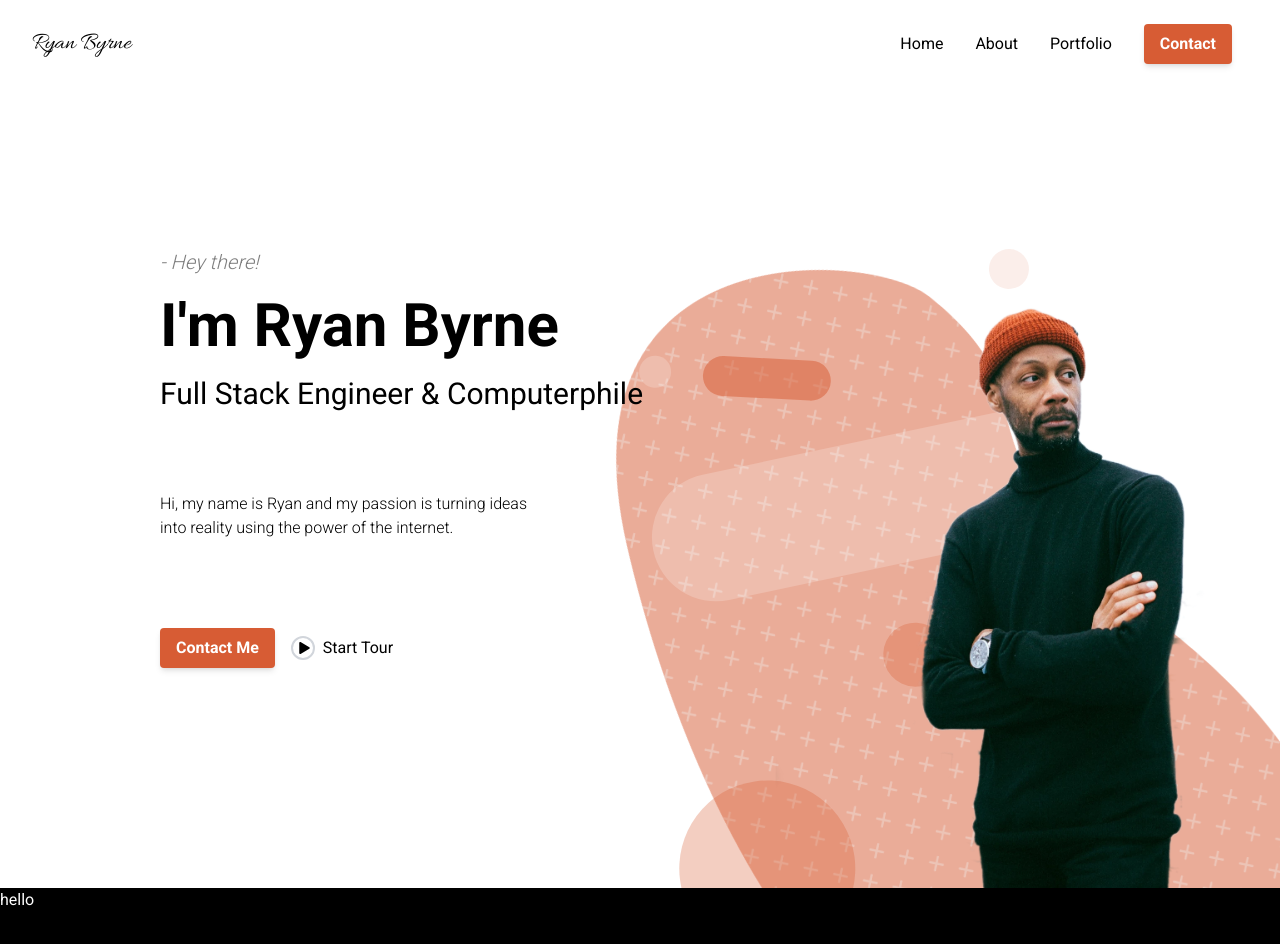
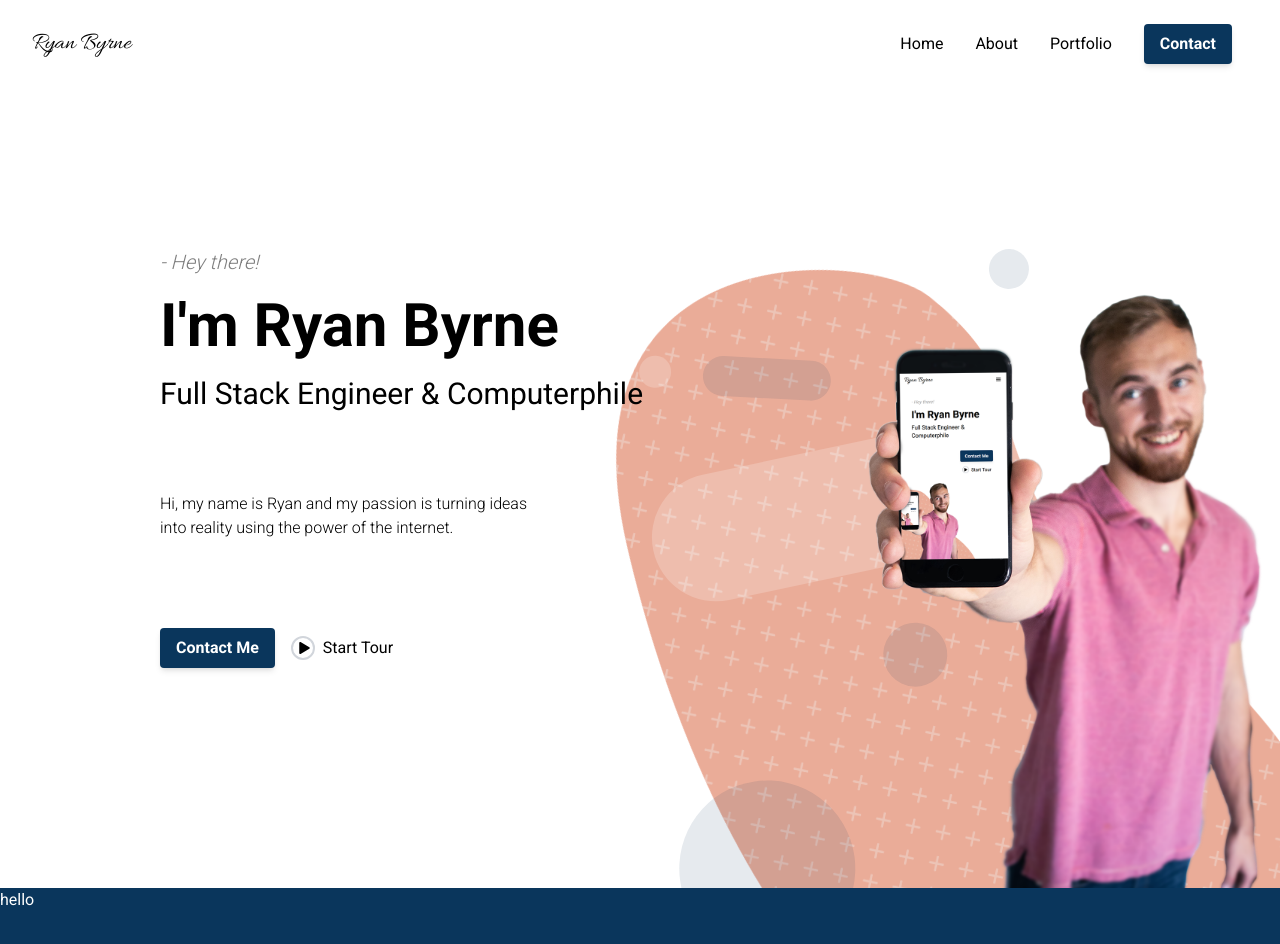
Before and after one commit to ryanbyrne30/resume, a Next.js app in the folder resume/: page / in a window 1280 px wide. Shown: the top 944 px of the page. Built offline with nearby package versions, Linux system fonts and the light colour scheme.

Commit message:
Custom Hero image

```diff
--- a/resume/src/components/Hero.tsx
+++ b/resume/src/components/Hero.tsx
@@ -1,4 +1,4 @@
-import HeroImage from "@/assets/images/hero.webp";
+import HeroImage from "@/assets/images/hero.png";
 import BlobImage from "@/assets/svgs/blob.webp";
 import Image from "next/image";
 import Link from "next/link";
@@ -52,13 +52,13 @@ export default function Hero() {
             objectFit="contain"
           />
         </div>
-        <div className="h-10 w-32 bg-primary rounded-full opacity-50 absolute left-1/2 origin-top-left top-1/3 -z-10 translate-x-1/2 rotate-3 hidden sm:flex" />
-        <div className="h-16 w-16 bg-primary rounded-full opacity-30 absolute left-2/3 origin-top-left top-2/3 -z-10 translate-x-1/2 rotate-3 hidden sm:flex" />
+        <div className="h-10 w-32 bg-primary rounded-full opacity-10 absolute left-1/2 origin-top-left top-1/3 -z-10 translate-x-1/2 rotate-3 hidden sm:flex" />
+        <div className="h-16 w-16 bg-primary rounded-full opacity-10 absolute left-2/3 origin-top-left top-2/3 -z-10 translate-x-1/2 rotate-3 hidden sm:flex" />
         <div className="h-10 w-10 bg-primary rounded-full opacity-10 absolute left-3/4 origin-top-left top-1/4 -z-10 translate-x-3/4 -translate-y-full rotate-3 hidden sm:flex" />
-        <div className="h-44 w-44 bg-primary rounded-full opacity-30 absolute left-1/2 origin-top-left top-3/4 -z-10 translate-x-1/4 translate-y-1/2 rotate-3 hidden sm:flex" />
+        <div className="h-44 w-44 bg-primary rounded-full opacity-10 absolute left-1/2 origin-top-left top-3/4 -z-10 translate-x-1/4 translate-y-1/2 rotate-3 hidden sm:flex" />
         <div className="h-8 w-8 bg-white rounded-full opacity-20 absolute left-1/2 origin-top-left top-1/3 -z-10 translate-x-0 rotate-3 hidden sm:flex" />
         <div className="h-32 w-full bg-white rounded-full opacity-20 absolute left-0 origin-top-left top-1/2 -z-10 translate-x-1/2 -rotate-12 sm:flex" />
-        <div className="absolute bottom-0 left-0 w-full h-full -translate-x-1/4 translate-y-1/4 -z-10 sm:translate-x-1/3 sm:translate-y-0">
+        <div className="absolute bottom-0 left-0 right-0 w-full h-1/2 sm:h-3/4 -translate-x-1/4 -z-10 sm:translate-x-1/3 sm:translate-y-0">
           <Image
             src={HeroImage}
             alt="hero-image"
--- a/resume/src/pages/index.tsx
+++ b/resume/src/pages/index.tsx
@@ -5,7 +5,7 @@ const Home: NextPage = () => {
   return (
     <div>
       <Hero />
-      <div className="bg-black h-screen text-white">hello</div>
+      <div className="bg-primary h-screen text-white">hello</div>
     </div>
   );
 };
--- a/resume/src/styles/globals.css
+++ b/resume/src/styles/globals.css
@@ -6,7 +6,7 @@
 
 @layer base {
   :root {
-    --bg-primary: 215, 92, 52;
+    --bg-primary: 10, 54, 92;
   }
 }
 
```
Also changed, not shown: resume/src/assets/images/hero.png (added), 1 other file (tests, documents, lock files or other folders).
